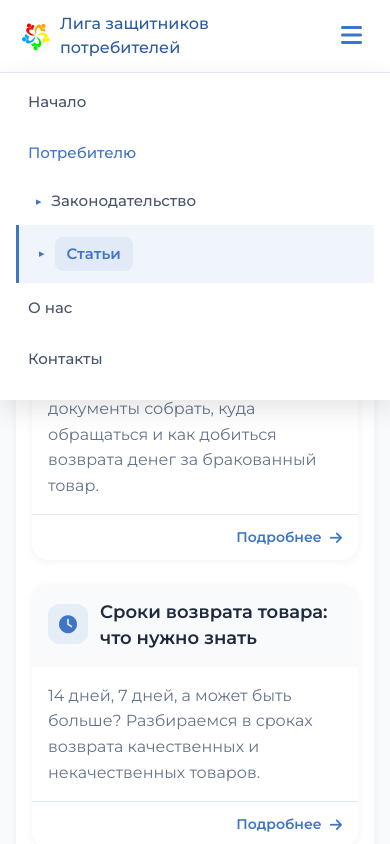
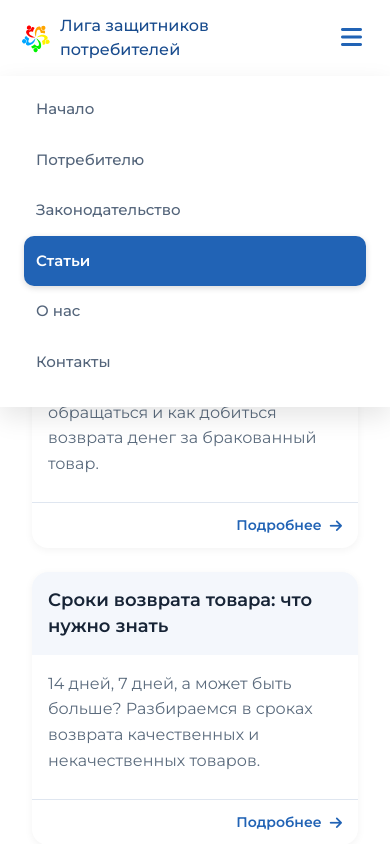
Before and after one commit to ligazpp/ligazpp.github.io, an Eleventy site: page src/articles.njk in a window 390 px wide. Both pictures are taken after a click on the button "Открыть меню". Shown: the top 844 px of the page. Built offline with nearby package versions, Linux system fonts and the light colour scheme; Eleventy itself is replaced by a stand-in of ours; files that its build step writes are made by us from their sources.

Commit message:
Новый дизайн и структура меню; обновление контента

```diff
--- a/src/_includes/article.njk
+++ b/src/_includes/article.njk
@@ -4,8 +4,8 @@ layout: layout.njk
 
 <section class="section">
     <div class="container">
-        <a href="{{ '/articles/' | url }}" class="link article-back">
-            <i class="fas fa-arrow-left"></i> Назад к статьям
+        <a href="{{ '/articles/' | url }}" class="article-back">
+            <i class="fas fa-arrow-left"></i> Назад
         </a>
 
         <header class="page-header">
--- a/src/_includes/layout.njk
+++ b/src/_includes/layout.njk
@@ -62,10 +62,16 @@
 <body>
     <div class="container">
         <header class="header">
+            <div class="header__top">
                 <a href="{{ '/' | url }}" class="logo">
                     <img src="{{ '/doc/logo.svg' | url }}" alt="{{ site.name }}" class="logo__img">
                     <span class="logo__text">{{ site.name }}</span>
                 </a>
+
+                <button class="menu-toggle" id="menuToggle" aria-expanded="false" aria-controls="siteNav" aria-label="Открыть меню">
+                    <i class="fas fa-bars"></i>
+                </button>
+            </div>
 
             <nav class="nav" id="siteNav" aria-label="Основное меню">
                 <ul class="nav__list">
@@ -74,24 +80,20 @@
                             <span class="nav__text">Начало</span>
                         </a>
                     </li>
-                    <li class="nav__item nav__item--dropdown{% if active == 'consumer' or active == 'zakon' or active == 'articles' %} nav__item--active-parent{% endif %}">
+                    <li class="nav__item">
                         <a href="{{ '/consumer/' | url }}" class="nav__link{% if active == 'consumer' %} nav__link--active{% endif %}">
                             <span class="nav__text">Потребителю</span>
                         </a>
-                        <ul class="nav__dropdown">
-                            <li class="nav__dropdown-item">
-                                <a href="{{ '/zakon/' | url }}" class="nav__dropdown-link{% if active == 'zakon' %} nav__link--active{% endif %}">
-                                    <span class="nav__sub-arrow" aria-hidden="true">▸</span>
+                    </li>
+                    <li class="nav__item">
+                        <a href="{{ '/zakon/' | url }}" class="nav__link{% if active == 'zakon' %} nav__link--active{% endif %}">
                             <span class="nav__text">Законодательство</span>
                         </a>
                     </li>
-                            <li class="nav__dropdown-item">
-                                <a href="{{ '/articles/' | url }}" class="nav__dropdown-link{% if active == 'articles' %} nav__link--active{% endif %}">
-                                    <span class="nav__sub-arrow" aria-hidden="true">▸</span>
+                    <li class="nav__item">
+                        <a href="{{ '/articles/' | url }}" class="nav__link{% if active == 'articles' %} nav__link--active{% endif %}">
                             <span class="nav__text">Статьи</span>
                         </a>
-                            </li>
-                        </ul>
                     </li>
                     <li class="nav__item">
                         <a href="{{ '/about/' | url }}" class="nav__link{% if active == 'about' %} nav__link--active{% endif %}">
@@ -105,10 +107,6 @@
                     </li>
                 </ul>
             </nav>
-
-            <button class="menu-toggle" id="menuToggle" aria-expanded="false" aria-controls="siteNav" aria-label="Открыть меню">
-                <i class="fas fa-bars"></i>
-            </button>
         </header>
 
         <main class="main-content" id="main-content">
--- a/src/articles.njk
+++ b/src/articles.njk
@@ -16,9 +16,6 @@ active: articles
             <!-- Статья 1 -->
             <div class="card card--article">
                 <div class="card__header">
-                    <div class="card__icon">
-                        <i class="fas fa-undo-alt"></i>
-                    </div>
                     <h2 class="card__title">
                         Как вернуть некачественный товар?
                     </h2>
@@ -37,9 +34,6 @@ active: articles
             <!-- Статья 2 -->
             <div class="card card--article">
                 <div class="card__header">
-                    <div class="card__icon">
-                        <i class="fas fa-clock"></i>
-                    </div>
                     <h2 class="card__title">
                         Сроки возврата товара: что нужно знать
                     </h2>
@@ -58,9 +52,6 @@ active: articles
             <!-- Статья 3 -->
             <div class="card card--article">
                 <div class="card__header">
-                    <div class="card__icon">
-                        <i class="fas fa-mobile-alt"></i>
-                    </div>
                     <h2 class="card__title">
                         Возврат технически сложных товаров
                     </h2>
@@ -79,9 +70,6 @@ active: articles
             <!-- Статья 4 -->
             <div class="card card--article">
                 <div class="card__header">
-                    <div class="card__icon">
-                        <i class="fas fa-shopping-cart"></i>
-                    </div>
                     <h2 class="card__title">
                         Продавец на маркетплейсе не возвращает деньги: что делать?
                     </h2>
--- a/src/index.njk
+++ b/src/index.njk
@@ -164,7 +164,7 @@ active: home
             <div class="banner__actions">
                 <a href="{{ '/contacts/' | url }}" class="btn btn--primary btn--large">
                     <i class="fas fa-phone"></i>
-                    Запишитесь на консультацию!
+                    Записаться на консультацию!
                 </a>
             </div>
         </div>
--- a/src/style.css
+++ b/src/style.css
@@ -3,38 +3,46 @@
    ============================================================================ */
 
 :root {
-  /* Основные цвета */
-  --color-primary: #3f75c5;
-  --color-primary-dark: #2c5aa0;
-  --color-primary-light: rgba(63, 117, 197, 0.1);
+  /* ===== Схема «Классика» (по умолчанию) — деловой синий ===== */
+  --color-primary: #2163b5;
+  --color-primary-dark: #194c8e;
+  --color-primary-light: rgba(33, 99, 181, 0.10);
 
   /* Фоны */
-  --color-bg-main: #f8fafc;
-  --color-bg-dark: #2c3e50;
+  --color-bg-main: #f4f7fc;
+  --color-bg-dark: #14263c;
   --color-bg-light:#ffffff;
 
   /* Текст */
-  --color-text-primary: #1e293b;
-  --color-text-secondary: #64748b;
-  --color-text-light: rgba(255, 255, 255, 0.9);
+  --color-text-primary: #172436;
+  --color-text-secondary: #5b6b7d;
+  --color-text-light: rgba(255, 255, 255, 0.92);
 
   /* Границы */
-  --color-border: #e2e8f0;
-  --color-border-hover: #cbd5e1;
+  --color-border: #dfe6f0;
+  --color-border-hover: #c8d4e6;
 
   /* Сайдбар */
-  --color-sidebar-text: #475569;
-  --color-sidebar-active-bg: rgba(63, 117, 197, 0.08);
-  --color-sidebar-divider: #e2e8f0;
+  --color-sidebar-text: #53647a;
+  --color-sidebar-active-bg: rgba(33, 99, 181, 0.08);
+  --color-sidebar-divider: #e6ecf4;
 
   /* Градиенты */
-  --gradient-primary: linear-gradient(to right, #3f75c5, #5b8cda, var(--color-bg-light));
+  --gradient-primary: linear-gradient(to right, #2163b5, #3f7fbf, var(--color-bg-light));
 
-  /* Тени (унифицированы) */
+  /* Акценты */
+  --color-ok: #0f9d58;
+
+  /* Текст поверх цветных (кнопки, бейджи, подвал) */
+  --color-on-primary: #ffffff;
+  --color-on-primary-soft: rgba(255, 255, 255, 0.85);
+
+  /* Тени */
   --shadow-sm: 0 2px 8px rgba(0, 0, 0, 0.05);
   --shadow-md: 0 5px 15px rgba(0, 0, 0, 0.08);
   --shadow-lg: 0 10px 25px rgba(0, 0, 0, 0.1);
 }
+
 
 
 /* ============================================================================
@@ -58,7 +66,7 @@ body {
   font-size: 16px;
   line-height: 1.5;
   color: var(--color-text-primary);
-  background-color: var(--color-bg-main);
+  /*background-color: var(--color-bg-main);*/
 }
 
 /* Основные элементы */
@@ -107,7 +115,7 @@ img {
 }
 .bg-primary {
   background-color: var(--color-primary);
-  color: var(--color-bg-light);
+  color: var(--color-on-primary);
 }
 
 /* Скрытие элементов (для скринридеров) */
@@ -135,9 +143,14 @@ img {
   background-color: var(--color-bg-light);
   color: var(--color-text-primary);
   box-shadow: var(--shadow-sm);
+}
+
+/* Верхняя строка шапки: логотип + кнопка меню */
+.header__top {
   display: flex;
   align-items: center;
-  padding: 0 20px;
+  justify-content: space-between;
+  padding: 12px 20px;
 }
 
 /* Логотип */
@@ -148,7 +161,6 @@ img {
   font-weight: 500;
   font-size: 18px;
   color: var(--color-primary-dark);
-  padding: 12px 0;
 }
 
 .logo__img {
@@ -159,7 +171,6 @@ img {
 /* Кнопка меню (мобильная) */
 .menu-toggle {
   display: none;
-  margin-left: auto;
   padding: 8px;
   color: var(--color-primary);
   font-size: 24px;
@@ -174,14 +185,16 @@ img {
 .main-content {
   width: 100%;
   min-height: calc(100vh - 70px);
-  background-color: var(--color-bg-main);
+  background-color: var(--color-bg-light);
   padding: 10px 120px;
 }
 
-/* Навигация в шапке (одна строка с логотипом, прижата вправо) */
+/* Лента меню под логотипом: по центру, без лишних линий */
 .nav {
-  margin-left: auto;
-  background-color: var(--color-bg-light);
+  background-color: var(--color-bg-main);
+  display: flex;
+  justify-content: center;
+  padding: 4px 8px;
 }
 
 .nav__list {
@@ -189,6 +202,7 @@ img {
   display: flex;
   align-items: center;
   flex-wrap: wrap;
+  justify-content: center;
   gap: 4px;
   width: 100%;
   padding: 0;
@@ -202,24 +216,25 @@ img {
   display: flex;
   align-items: center;
   gap: 10px;
-  padding: 14px 18px;
+  padding: 10px 16px;
   color: var(--color-sidebar-text);
   font-weight: 500;
   font-size: 15px;
   white-space: nowrap;
-  transition: background-color 150ms ease, color 150ms ease;
+  border-radius: 10px;
+  transition: background-color 150ms ease, color 150ms ease, box-shadow 150ms ease;
 }
 
 .nav__link:hover {
-  background-color: var(--color-bg-main);
+  background-color: var(--color-sidebar-active-bg);
   color: var(--color-primary);
 }
 
 .nav__link--active {
-  background-color: var(--color-sidebar-active-bg);
-  color: var(--color-primary);
+  background-color: var(--color-primary);
+  color: var(--color-on-primary);
   font-weight: 600;
-  border-bottom: 3px solid var(--color-primary);
+  box-shadow: 0 2px 6px rgba(0, 0, 0, 0.15);
 }
 
 .nav__icon {
@@ -231,65 +246,6 @@ img {
 
 .nav__text {
   white-space: nowrap;
-}
-
-/* Выпадающее подменю */
-.nav__dropdown {
-  display: none;
-  position: absolute;
-  top: 100%;
-  left: 0;
-  min-width: 240px;
-  background-color: var(--color-bg-light);
-  border: 1px solid var(--color-border);
-  border-top: none;
-  border-radius: 0 0 12px 12px;
-  box-shadow: var(--shadow-lg);
-  padding: 8px 0;
-  z-index: 1001;
-}
-
-.nav__item--dropdown:hover > .nav__dropdown,
-.nav__item--dropdown:focus-within > .nav__dropdown {
-  display: block;
-}
-
-.nav__item--active-parent > .nav__link {
-  color: var(--color-primary);
-}
-
-.nav__dropdown-item {
-  list-style: none;
-}
-
-.nav__dropdown-link {
-  display: flex;
-  align-items: center;
-  gap: 10px;
-  padding: 12px 20px;
-  color: var(--color-sidebar-text);
-  font-weight: 500;
-  font-size: 15px;
-  white-space: nowrap;
-  transition: background-color 150ms ease, color 150ms ease;
-}
-
-.nav__dropdown-link:hover {
-  background-color: var(--color-bg-main);
-  color: var(--color-primary);
-}
-
-.nav__sub-arrow {
-  color: var(--color-primary);
-  font-size: 11px;
-  line-height: 1;
-  flex-shrink: 0;
-}
-
-.nav__dropdown-link.nav__link--active {
-  border-bottom: none;
-  border-left: 3px solid var(--color-primary);
-  background-color: var(--color-sidebar-active-bg);
 }
 
 /* Подвал */
@@ -309,7 +265,7 @@ img {
 }
 
 .footer__text {
-  color: var(--color-bg-light);
+  color: var(--color-on-primary);
   font-size: 14px;
   text-align: center;
   width: 100%;
@@ -322,13 +278,13 @@ img {
 }
 
 .footer__link {
-  color: var(--color-bg-light);
+  color: var(--color-on-primary);
   font-size: 14px;
   transition: color 150ms ease;
 }
 
 .footer__link:hover {
-  color: rgba(255, 255, 255, 0.8);
+  color: var(--color-on-primary-soft);
   text-decoration: underline;
 }
 
@@ -355,7 +311,7 @@ img {
 
 .banner--secondary {
   background: linear-gradient(135deg, var(--color-primary), var(--color-primary-dark));
-  color: var(--color-bg-light);
+  color: var(--color-on-primary);
   display: flex;
   flex-direction: column;
   align-items: center;
@@ -378,7 +334,7 @@ img {
 }
 
 .banner--secondary .banner__text {
-  color: rgba(255, 255, 255, 0.9);
+  color: var(--color-on-primary-soft);
 }
 
 .banner__actions {
@@ -390,10 +346,10 @@ img {
 /* ----- 5.2 Секции контента ----- */
 .section {
   background-color: var(--color-bg-light);
-  padding: 40px;
-  margin: 15px 0 15px;
+  padding: 5px 40px;
+  /* margin: 15px 0 15px;*/
   border-radius: 16px;
-  box-shadow: var(--shadow-sm);
+  /* box-shadow: var(--shadow-sm);*/
 }
 
 .section--light {
@@ -463,7 +419,7 @@ img {
 
 .btn--primary {
   background-color: var(--color-primary);
-  color: var(--color-bg-light);
+  color: var(--color-on-primary);
 }
 
 .btn--primary:hover {
@@ -480,7 +436,7 @@ img {
 
 .btn--outline:hover {
   background-color: var(--color-primary);
-  color: var(--color-bg-light);
+  color: var(--color-on-primary);
   transform: translateY(-2px);
 }
 
@@ -608,7 +564,7 @@ box-shadow: var(--shadow-lg);
   top: 16px;
   right: 16px;
   background-color: var(--color-primary);
-  color: var(--color-bg-light);
+  color: var(--color-on-primary);
   padding: 4px 12px;
   border-radius: 20px;
   font-size: 12px;
@@ -631,6 +587,7 @@ box-shadow: var(--shadow-lg);
 /* ----- 5.5 Модификаторы карточек ----- */
 .card--article {
   text-align: left;
+  margin-top: 10px;
 }
 
 .card--service {
@@ -671,7 +628,7 @@ list-style: none;
 }
 
 .card__list--check .card__list-item i {
-  color: #10b981;
+  color: var(--color-ok);
   font-size: 16px;
   flex-shrink: 0;
   margin-top: 5px;
@@ -700,7 +657,7 @@ list-style: none;
 }
 
 .card__list-icon--rights {
-  color: #10b981;
+  color: var(--color-ok);
   font-size: 18px;
   flex-shrink: 0;
 }
@@ -763,7 +720,7 @@ list-style: none;
 
 .grid-item:hover .grid-item__icon {
   background-color: var(--color-primary);
-  color: white;
+  color: var(--color-on-primary);
 }
 
 .grid-item__title {
@@ -843,23 +800,44 @@ list-style: none;
   color: var(--color-primary-dark);
 }
 
-/* Ссылка "Назад к статьям" */
+/* Ссылка "Назад" со стрелкой в кружке */
 .article-back {
   display: inline-flex;
   align-items: center;
-  gap: 8px;
+  gap: 10px;
   margin-bottom: 20px;
   color: var(--color-text-secondary);
   font-weight: 500;
+  text-decoration: none;
+  transition: color 150ms ease;
+}
+
+.article-back i {
+  width: 26px;
+  height: 26px;
+  display: inline-flex;
+  align-items: center;
+  justify-content: center;
+  border: 1px solid var(--color-border);
+  border-radius: 50%;
+  font-size: 11px;
+  color: var(--color-primary);
+  transition: background-color 150ms ease, color 150ms ease, border-color 150ms ease;
 }
 
 .article-back:hover {
   color: var(--color-primary);
 }
 
+.article-back:hover i {
+  background-color: var(--color-primary);
+  color: var(--color-on-primary);
+  border-color: var(--color-primary);
+}
+
 /* ----- 5.10 Заголовки страниц ----- */
 .page-header {
-  margin-bottom: 30px;
+  margin-bottom: 10px;
 }
 
 .page-header__title {
@@ -867,7 +845,7 @@ list-style: none;
   font-weight: 600;
   color: var(--color-text-primary);
   padding-bottom: 12px;
-  border-bottom: 3px solid;
+  border-bottom: 2px solid;
   border-image: var(--gradient-primary) 1;
 }
 
@@ -875,6 +853,7 @@ list-style: none;
   font-size: 16px;
   color: var(--color-text-secondary);
   margin-top: 8px;
+  font-style: italic;
 
 }
 
@@ -930,7 +909,7 @@ p.law-paragraph {
 
 /* Markdown-статьи: применяем те же стили к типовым тегам */
 .law-content.article-content h2 {
-    font-size: 22px;
+    font-size: 20px;
     font-weight: 600;
     color: var(--color-primary-dark);
     margin: 10px 0 10px 0;
@@ -1137,43 +1116,6 @@ p.law-paragraph {
     }
 }
 
-/* Поддержка темной темы (если используется) */
-@media (prefers-color-scheme: dark) {
-    .faq-item {
-        background-color: #2d2d2d;
-        border-color: #444;
-    }
-
-    .faq-question {
-        background-color: #333;
-    }
-
-    .faq-question:hover {
-        background-color: #3a3a3a;
-    }
-
-    .faq-title {
-        color: #e0e0e0;
-    }
-
-    .faq-answer {
-        background-color: #2d2d2d;
-    }
-
-    .faq-answer p {
-        color: #cccccc;
-    }
-
-    .faq-note {
-        background-color: #3a3a3a;
-        border-left-color: #64b5f6;
-    }
-
-    .faq-note strong {
-        color: #64b5f6;
-    }
-}
-
 /* ----- Кнопка "Наверх" ----- */
 .scroll-top-btn {
   position: fixed;
@@ -1182,7 +1124,7 @@ p.law-paragraph {
   width: 50px;
   height: 50px;
   background-color: var(--color-primary);
-  color: white;
+  color: var(--color-on-primary);
   border: none;
   border-radius: 50%;
   cursor: pointer;
@@ -1262,7 +1204,6 @@ p.law-paragraph {
     left: 0;
     right: 0;
     background-color: var(--color-bg-light);
-    border-top: 1px solid var(--color-border);
     box-shadow: var(--shadow-lg);
   }
 
@@ -1277,33 +1218,13 @@ p.law-paragraph {
     padding: 4px 16px 16px;
   }
 
-  .nav__dropdown {
-    position: static;
-    display: block;
-    box-shadow: none;
-    border: none;
-    border-top: none;
-    border-radius: 0;
-    padding: 0;
-  }
-
   .nav__link {
     padding: 14px 12px;
   }
 
-  /* Подсветка активного пункта — только текст, без ширины строки */
+  /* Подсветка активного пункта на весь пункт меню */
   .nav__link--active {
-    background-color: transparent;
-    border-bottom: none;
-  }
-
-  .nav__link--active .nav__text,
-  .nav__dropdown-link.nav__link--active .nav__text {
-    background-color: var(--color-sidebar-active-bg);
-    color: var(--color-primary);
-    font-weight: 600;
-    border-radius: 8px;
-    padding: 6px 12px;
+    color: var(--color-on-primary);
   }
 
   .main-content {
@@ -1490,3 +1411,21 @@ p.law-paragraph {
     font-size: 16px;
   }
 }
+
+/* ----- Лёгкие штрихи оформления ----- */
+.card:hover {
+  transform: translateY(-4px);
+  box-shadow: var(--shadow-md);
+}
+.btn:active {
+  transform: translateY(0);
+  box-shadow: var(--shadow-sm);
+}
+
+.faq-item {
+  border: 1px solid var(--color-border);
+}
+
+.faq-question:hover {
+  background-color: var(--color-sidebar-active-bg);
+}
```
Also changed, not shown: src/zakon.njk (+9 -9 lines), src/script.js (line endings or trailing spaces). Lines whose indentation alone changed are shown as unchanged.
